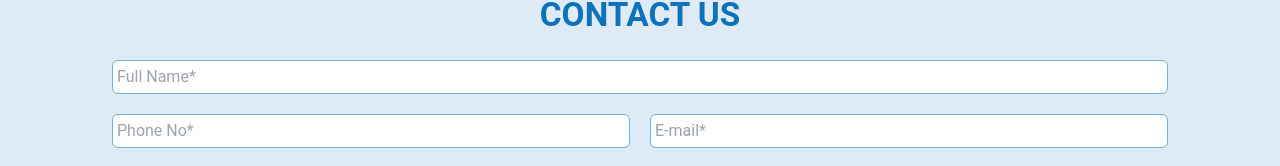
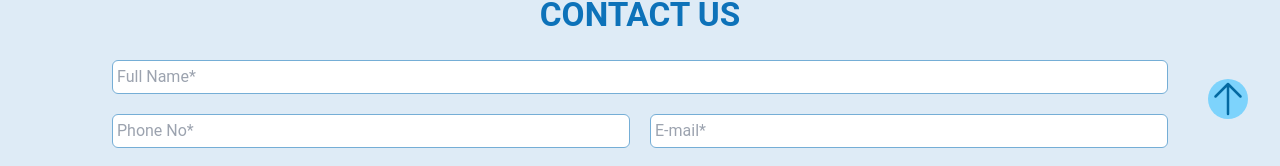
Before and after one commit to arbinzaman/rahimafrooz-battery, a React (Vite) app: page /contact-us in a window 1280 px wide. Shown: the part 553-719 px from the top of the page. Built offline with nearby package versions, Linux system fonts and the light colour scheme.

Commit message:
srcoll to top

```diff
--- a/src/components/shared/Footer.jsx
+++ b/src/components/shared/Footer.jsx
@@ -1,4 +1,4 @@
-import { ChevronDownIcon } from '@heroicons/react/24/outline';
+import { ChevronDownIcon, ArrowUpIcon } from '@heroicons/react/24/outline';
 import HomeGoogleTranslate from '../Home/HomeGoogleTranslate';
 
 import Logo from '../../assets/70-Years-Logo.png';
@@ -11,8 +11,18 @@ import FooterLogo from '../../assets/Rahimafrooz_Logo_White.svg';
 import "../../styles/Footer.css"
 
 const Footer = () => {
+const scrollUp = () => {
+  window.scrollTo({
+    top: 0,
+    behavior: 'smooth'
+  })
+}
+
   return (
     <div className="bg-primary">
+      <div>
+        <button onClick={scrollUp} className='absolute bottom-32 right-8'><ArrowUpIcon className='w-10 h-10 rounded-full bg-sky-300 text-sky-700 font-bold'/></button>
+      </div>
       <div className='max-w-screen-xl mx-auto pt-12 pl-4 pr-4'>
         <div className='flex justify-between'>
           <img src={Logo} alt="logo" width={135} height={135} />
@@ -169,7 +179,7 @@ const Footer = () => {
             <p className='opacity-60 pl-4'>Copyright © 2017-2023 Rahimafrooz Batteries Ltd. All rights reserved.</p>
           </div>
           <div>
-          <HomeGoogleTranslate />
+            <HomeGoogleTranslate />
           </div>
         </div>
       </div>
--- a/src/components/shared/Header.jsx
+++ b/src/components/shared/Header.jsx
@@ -120,7 +120,7 @@ const Header = () => {
                         <li><a href='https://www.rahimafrooz.com/' target='_blank' className='nav-active-bg'>Rahimafrooz Group</a></li>
                         <li><a href='/Founder-and-Board-Members' className='nav-active-bg'>Founder & Board Members</a></li>
                         <li><a href='/rahimafrooz-storage-power' className='nav-active-bg'>Rahimafrooz Storage Power</a></li>
-                        <li><a className='nav-active-bg'>Manufacturing</a></li>
+                        <li><a href='/manufacturing' className='nav-active-bg'>Manufacturing</a></li>
                         <li><a href='/special-awards-achievement' className='nav-active-bg'>Special Awards & Achievement</a></li>
                       </ul>
                     </div>
--- a/src/routes/routes.jsx
+++ b/src/routes/routes.jsx
@@ -83,7 +83,7 @@ const routes = createBrowserRouter([
         element: <FindDealer />
       },
       {
-        path: "/about/manufacturing",
+        path: "/manufacturing",
         element: <Manufacturing/>
       },
     ],
```
